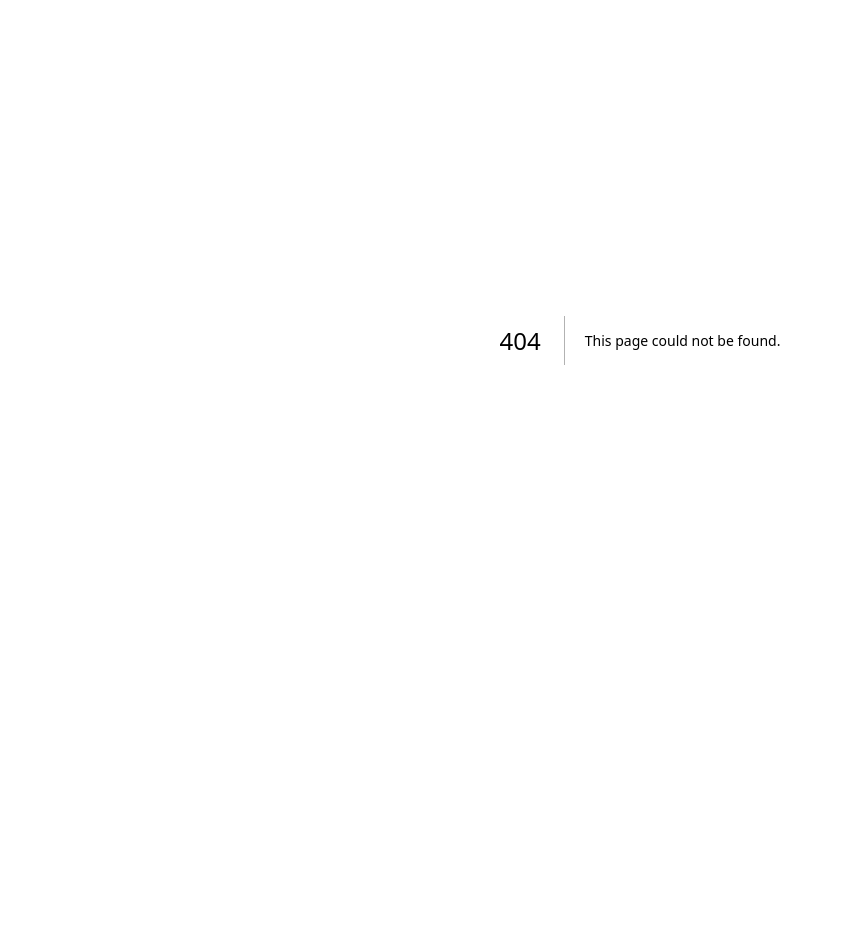
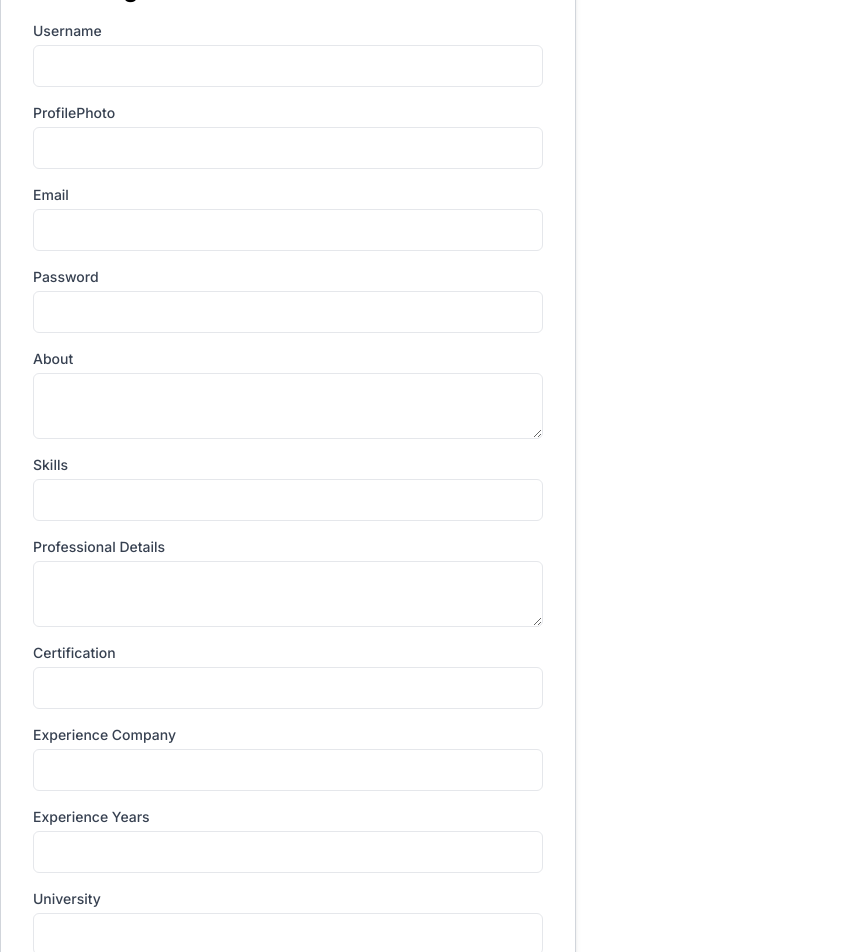
Before and after one commit to Sayemhaque/Assignment-Mobilicis-India-Private-Limited, a Next.js app: page /registation in a window 1280 px wide. Before the commit this address had no page. Shown: the part 60-1012 px from the top of the page, without its empty margins (0-842 px from the left). Before the commit the page ends 800 px from the top, so only its background shows below. Built offline with nearby package versions, Linux system fonts and the light colour scheme.

Commit message:
registaion page added

```diff
--- a/app/page.js
+++ b/app/page.js
@@ -1,9 +1,10 @@
 import Image from 'next/image'
+import Registation from './registation/page'
 
 export default function Home() {
   return (
     <main className="flex min-h-screen flex-col items-center justify-between p-24">
-       <h1 className='text-5xl'>My name is</h1>
+
     </main>
   )
 }
--- /dev/null
+++ b/app/registation/page.jsx
@@ -0,0 +1,150 @@
+"use client"
+import axios from 'axios';
+import React from 'react';
+import { useForm } from 'react-hook-form';
+import { useRouter } from 'next/navigation'
+
+const Registaion = () => {
+    const router = useRouter()
+    const { register, handleSubmit,reset } = useForm();
+    const handleRegistation = async (data) => {
+        const res = await axios.post('http://localhost:5000/registation',data)
+         console.log(res)
+        if(res.data.status === "ok"){
+          router.push("/dashboard/profile")
+        }
+
+    }
+
+    const onSubmit = (data) => {
+          console.log(data.experienceCompany)
+          const experienceCom = data.experienceCompany;
+          const totalExperience = data.experienceYears
+          const universityName = data.university;
+          const deg = data.degree;
+
+        const userData = {
+              skills:[data.skills],
+              experience:{experienceCom,totalExperience},
+              education:{universityName,deg},
+              ...data
+        }
+        console.log(userData)
+
+        handleRegistation(userData)
+        // reset() // All form data will be available here
+    };
+
+    return (
+        <div className="bg-white border border-gray-300 rounded-lg shadow-md p-8 max-w-xl w-full">
+            <h2 className="text-2xl font-semibold mb-4">User Registration</h2>
+            <form onSubmit={handleSubmit(onSubmit)}>
+                <div className="mb-4">
+                    <label className="block text-sm font-medium text-gray-700">Username</label>
+                    <input
+                        type="text"
+                        {...register('username')}
+                        className="mt-1 px-4 py-2 block w-full border rounded-md focus:ring focus:ring-indigo-200"
+                    />
+                </div>
+                <div className="mb-4">
+                    <label className="block text-sm font-medium text-gray-700">ProfilePhoto</label>
+                    <input
+                        type="text"
+                        {...register('profilePhoto')}
+                        className="mt-1 px-4 py-2 block w-full border rounded-md focus:ring focus:ring-indigo-200"
+                    />
+                </div>
+
+
+                <div className="mb-4">
+                    <label className="block text-sm font-medium text-gray-700">Email</label>
+                    <input
+                        type="email"
+                        {...register('email')}
+                        className="mt-1 px-4 py-2 block w-full border rounded-md focus:ring focus:ring-indigo-200"
+                    />
+                </div>
+
+                <div className="mb-4">
+                    <label className="block text-sm font-medium text-gray-700">Password</label>
+                    <input
+                        type="password"
+                        {...register('password')}
+                        className="mt-1 px-4 py-2 block w-full border rounded-md focus:ring focus:ring-indigo-200"
+                    />
+                </div>
+
+                <div className="mb-4">
+                    <label className="block text-sm font-medium text-gray-700">About</label>
+                    <textarea
+                        {...register('about')}
+                        className="mt-1 px-4 py-2 block w-full border rounded-md focus:ring focus:ring-indigo-200"
+                    />
+                </div>
+
+                <div className="mb-4">
+                    <label className="block text-sm font-medium text-gray-700">Skills</label>
+                    <input
+                        {...register('skills')}
+                        className="mt-1 px-4 py-2 block w-full border rounded-md focus:ring focus:ring-indigo-200"
+                    />
+                </div>
+
+                <div className="mb-4">
+                    <label className="block text-sm font-medium text-gray-700">Professional Details</label>
+                    <textarea
+                        {...register('professionalDetails')}
+                        className="mt-1 px-4 py-2 block w-full border rounded-md focus:ring focus:ring-indigo-200"
+                    />
+                </div>
+
+                <div className="mb-4">
+                    <label className="block text-sm font-medium text-gray-700">Certification</label>
+                    <input
+                        {...register('certification')}
+                        className="mt-1 px-4 py-2 block w-full border rounded-md focus:ring focus:ring-indigo-200"
+                    />
+                </div>
+
+                <div className="mb-4">
+                    <label className="block text-sm font-medium text-gray-700">Experience Company</label>
+                    <input
+                        {...register('experienceCompany')}
+                        className="mt-1 px-4 py-2 block w-full border rounded-md focus:ring focus:ring-indigo-200"
+                    />
+                </div>
+
+                <div className="mb-4">
+                    <label className="block text-sm font-medium text-gray-700">Experience Years</label>
+                    <input
+                        {...register('experienceYears')}
+                        className="mt-1 px-4 py-2 block w-full border rounded-md focus:ring focus:ring-indigo-200"
+                    />
+                </div>
+
+                <div className="mb-4">
+                    <label className="block text-sm font-medium text-gray-700">University</label>
+                    <input
+                        {...register('university')}
+                        className="mt-1 px-4 py-2 block w-full border rounded-md focus:ring focus:ring-indigo-200"
+                    />
+                </div>
+
+                <div className="mb-4">
+                    <label className="block text-sm font-medium text-gray-700">Degree</label>
+                    <input
+                        {...register('degree')}
+                        className="mt-1 px-4 py-2 block w-full border rounded-md focus:ring focus:ring-indigo-200"
+                    />
+                </div>
+
+                <div className="flex justify-end">
+                    <button type="submit" className="bg-indigo-500 text-white px-4 py-2 rounded-md hover:bg-indigo-600">Register</button>
+                </div>
+            </form>
+        </div>
+    );
+};
+
+export default Registaion;
--- a/next.config.js
+++ b/next.config.js
@@ -1,4 +1,14 @@
 /** @type {import('next').NextConfig} */
-const nextConfig = {}
+const nextConfig = {
+    redirects: async () => {
+        return[
+            {
+               source:"/",
+               destination:"/registation",
+               permanent:false
+            }
+        ]
+    }
+}
 
 module.exports = nextConfig
--- a/package.json
+++ b/package.json
@@ -10,10 +10,12 @@
   },
   "dependencies": {
     "autoprefixer": "10.4.14",
+    "axios": "^1.4.0",
     "next": "13.4.13",
     "postcss": "8.4.27",
     "react": "18.2.0",
     "react-dom": "18.2.0",
+    "react-hook-form": "^7.45.4",
     "tailwindcss": "3.3.3"
   }
 }
```
Also changed, not shown: 1 other file (tests, documents, lock files or other folders).
